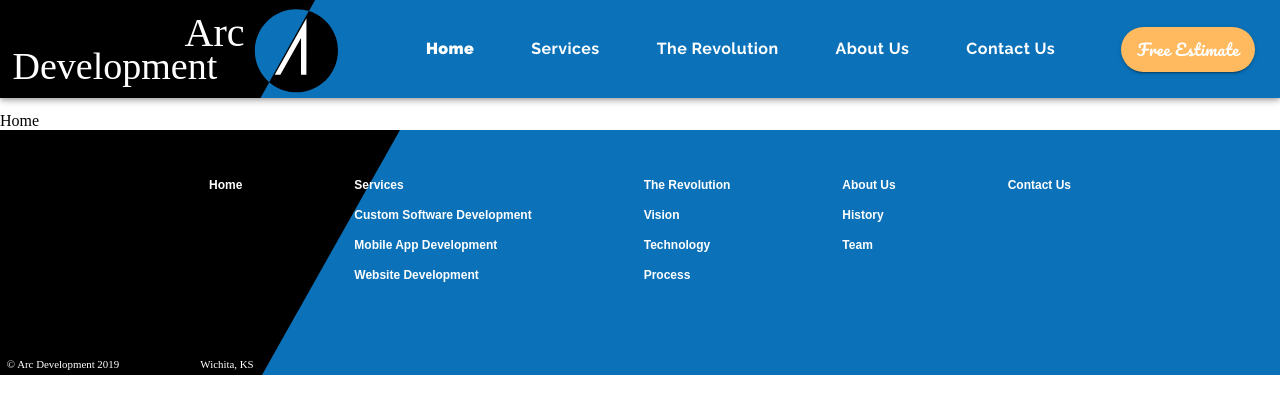
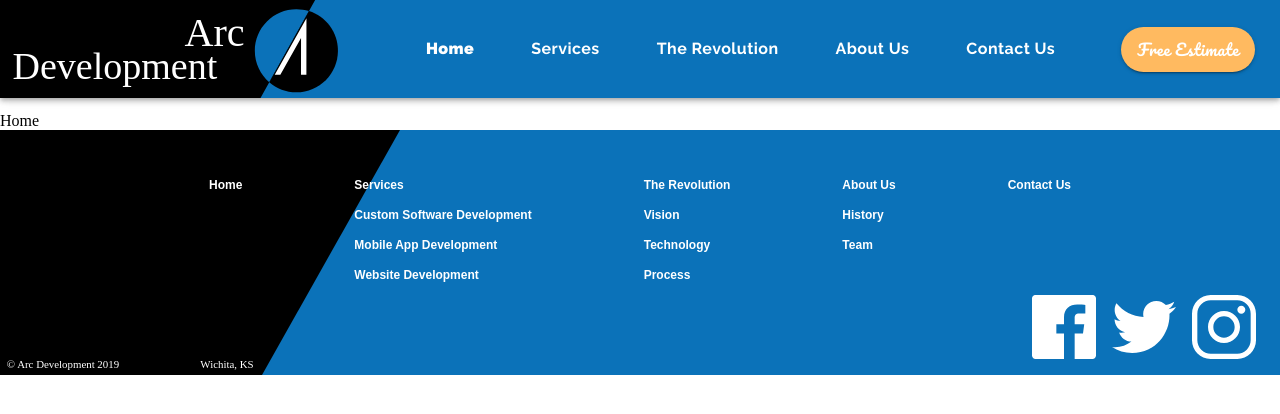
Before and after one commit to mckoyd/wolf-arc-dev, a React (Create React App) app: page / in a window 1280 px wide. Shown: the top 414 px of the page. Built offline with nearby package versions, Linux system fonts and the light colour scheme.

Commit message:
adds footer links

```diff
--- a/src/components/navigation/Footer.config.ts
+++ b/src/components/navigation/Footer.config.ts
@@ -32,4 +32,21 @@ export const useFooterStyles = tss.create(({ theme }) => ({
   gridItem: {
     margin: "3em",
   },
+  icon: {
+    height: "4em",
+    width: "4em",
+    [theme.breakpoints.down("sm")]: {
+      height: "2.5em",
+      width: "2.5em",
+    },
+  },
+  socialContainer: {
+    position: "absolute",
+    marginTop: "-6em",
+    right: "1.5em",
+    [theme.breakpoints.down("sm")]: {
+      marginTop: "-5em",
+      right: "0.6em",
+    },
+  },
 }));
--- a/src/components/navigation/Footer.tsx
+++ b/src/components/navigation/Footer.tsx
@@ -1,6 +1,9 @@
 import React from "react";
 import { useFooterStyles } from "./Footer.config";
 import FooterAdornment from "../../assets/images/Footer Adornment.svg";
+import FacebookIcon from "../../assets/images/facebook.svg";
+import TwitterIcon from "../../assets/images/twitter.svg";
+import InstagramIcon from "../../assets/images/instagram.svg";
 import Grid from "@mui/material/Grid";
 import { Link } from "react-router-dom";
 import { IHeaderFooter } from "../../interfaces";
@@ -176,6 +179,49 @@ const Footer: React.FC<IHeaderFooter> = ({
         src={FooterAdornment}
         alt="black decorative slash"
       />
+
+      <Grid
+        container
+        justifyContent="flex-end"
+        spacing={2}
+        className={classes.socialContainer}
+      >
+        <Grid
+          item
+          component={"a"}
+          href="https://www.facebook.com"
+          target="_blank"
+          rel="noopener noreferrer"
+        >
+          <img
+            alt="facebook logo"
+            src={FacebookIcon}
+            className={classes.icon}
+          />
+        </Grid>
+        <Grid
+          item
+          component={"a"}
+          href="https://www.twitter.com"
+          target="_blank"
+          rel="noopener noreferrer"
+        >
+          <img alt="twitter logo" src={TwitterIcon} className={classes.icon} />
+        </Grid>
+        <Grid
+          item
+          component={"a"}
+          href="https://www.instagram.com"
+          target="_blank"
+          rel="noopener noreferrer"
+        >
+          <img
+            alt="instagram logo"
+            src={InstagramIcon}
+            className={classes.icon}
+          />
+        </Grid>
+      </Grid>
     </footer>
   );
 };
--- a/src/components/navigation/Header.tsx
+++ b/src/components/navigation/Header.tsx
@@ -75,7 +75,7 @@ const Header: React.FC<IHeaderFooter> = ({
         }
       }
     );
-  }, []);
+  }, [setHeaderTabValue]);
 
   const tabs: JSX.Element = (
     <>
```
